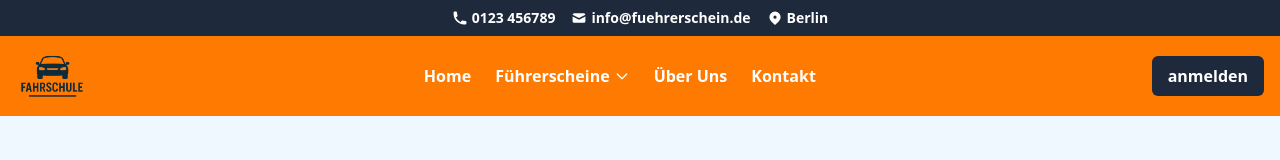
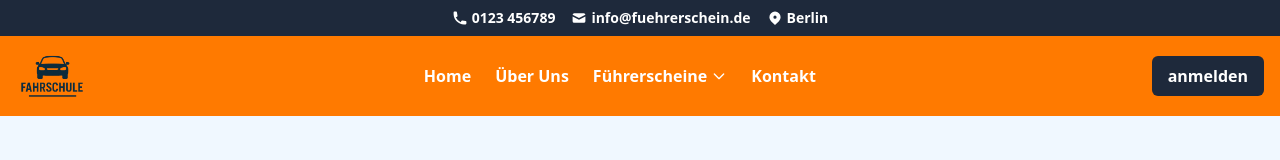
Before and after one commit to WebGraaf/Default-Seite-Vorlage, a React (Vite) app: page /fuehrerscheine/klasse-t in a window 1280 px wide. Shown: the top 160 px of the page. Built offline with nearby package versions, Linux system fonts and the light colour scheme.

Commit message:
Update Header component and add kilocodemodes

```diff
--- a/src/components/Header.tsx
+++ b/src/components/Header.tsx
@@ -90,6 +90,10 @@ const Header: React.FC = () => {
                 Home
               </Link>
 
+              <Link to="/ueber-uns" className="hover:text-secondary-800 transition-colors font-bold" onClick={closeMenus}>
+                Über Uns
+              </Link>
+
               {/* Führerscheine Dropdown */}
               <div className="relative">
                 <button
@@ -122,9 +126,6 @@ const Header: React.FC = () => {
                 </div>
               </div>
 
-              <Link to="/ueber-uns" className="hover:text-secondary-800 transition-colors font-bold" onClick={closeMenus}>
-                Über Uns
-              </Link>
               <Link to="/kontakt" className="hover:text-secondary-800 transition-colors font-bold" onClick={closeMenus}>
                 Kontakt
               </Link>
@@ -156,6 +157,10 @@ const Header: React.FC = () => {
               <nav className="flex flex-col space-y-2 text-header-text">
                 <Link to="/" className="hover:text-secondary-800 py-2 font-bold" onClick={closeMenus}>
                   Home
+                </Link>
+
+                <Link to="/ueber-uns" className="hover:text-secondary-800 py-2 font-bold" onClick={closeMenus}>
+                  Über Uns
                 </Link>
 
                 {/* Mobile Führerscheine Section */}
@@ -192,9 +197,6 @@ const Header: React.FC = () => {
                   )}
                 </div>
 
-                <Link to="/ueber-uns" className="hover:text-secondary-800 py-2 font-bold" onClick={closeMenus}>
-                  Über Uns
-                </Link>
                 <Link to="/kontakt" className="hover:text-secondary-800 py-2 font-bold" onClick={closeMenus}>
                   Kontakt
                 </Link>
```
Also changed, not shown: 1 other file (tests, documents, lock files or other folders).
